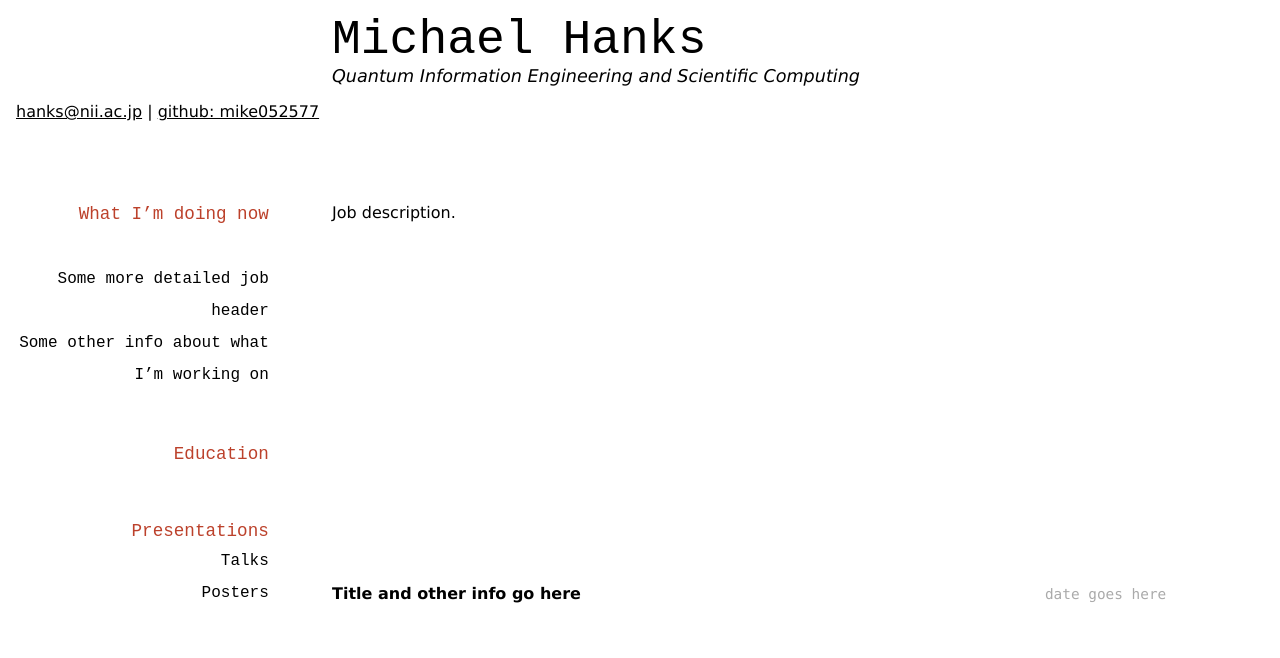
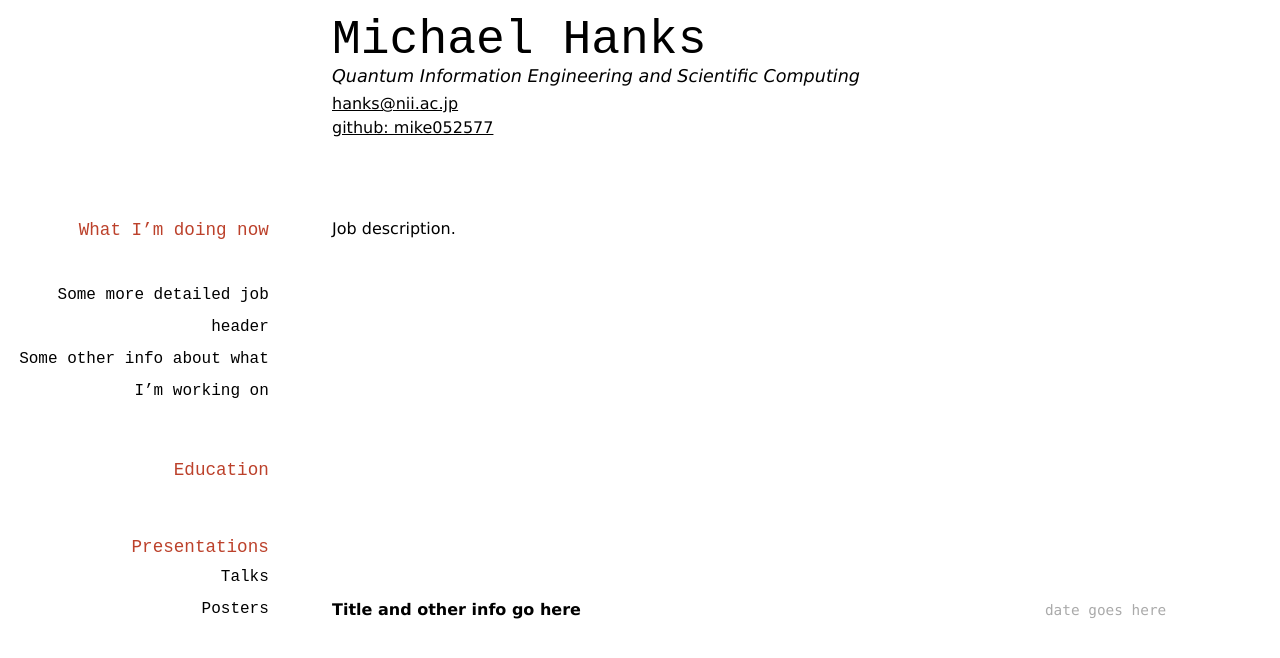
Before and after one commit to mike052577/mike052577.github.io, a Jekyll site: the page built from cv/index.md, in a window 1280 px wide. Shown: the top 658 px of the page. Built offline with Jekyll 4.4.1, drawn with Linux system fonts in a browser that asks for light colours.

Commit message:
playing with layout format some more

```diff
--- a/cv/index.md
+++ b/cv/index.md
@@ -10,9 +10,10 @@ category: site
 # Michael Hanks
 Quantum Information Engineering and Scientific Computing
 <div id="contactinfo">
-<a href="mailto:hanks@nii.ac.jp">hanks@nii.ac.jp</a>
-|
-<i class="fa fa-github"></i> <a href="http://github.com/mike052577">github: mike052577</a>
+<ul>
+  <li><a href="mailto:hanks@nii.ac.jp">hanks@nii.ac.jp</a></li>
+  <li><a href="http://github.com/mike052577">github: mike052577</a></li>
+</ul>
 </div>
 
 ## What I'm doing now
```
